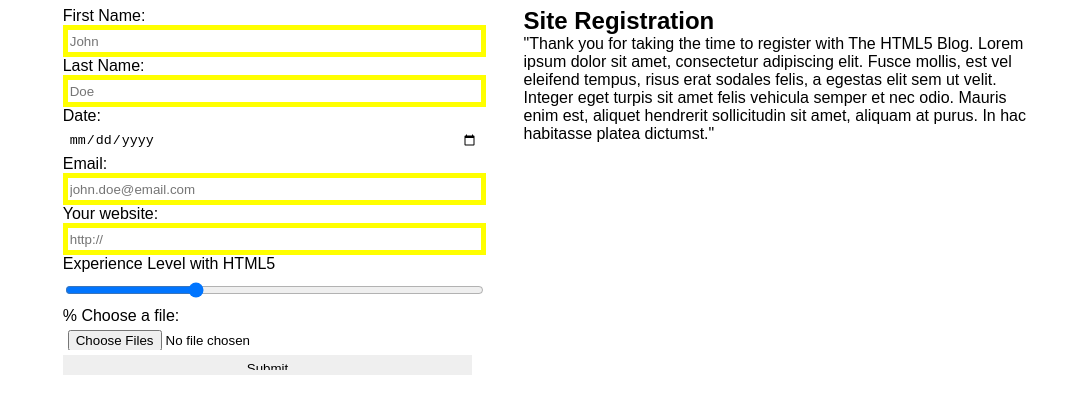
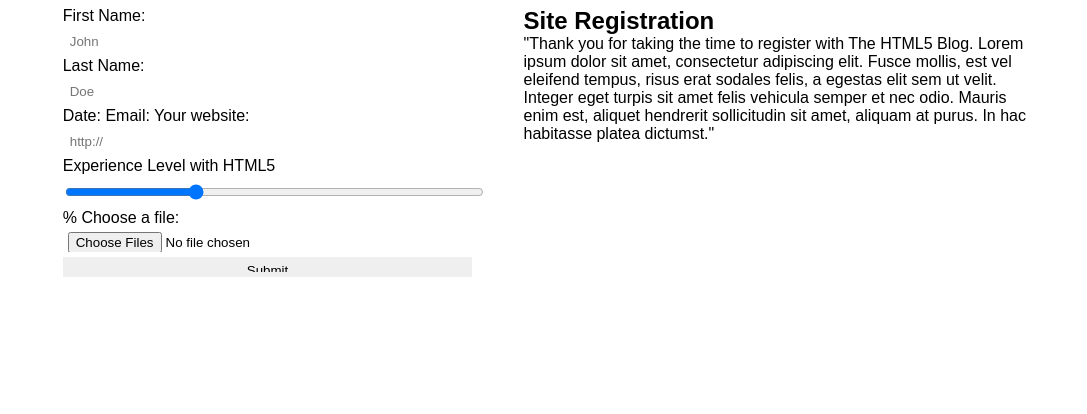
Before and after one commit to alexisgo/mobile-labs, a plain HTML site: page mobile-form/test.html in a window 1280 px wide. Shown: the part 74-488 px from the top of the page, without its empty margins (96-1183 px from the left). Drawn offline with Linux system fonts and the light colour scheme.

Commit message:
changing starting files, adding TO DO comments

```diff
--- a/mobile-form/style.css
+++ b/mobile-form/style.css
@@ -121,18 +121,34 @@ input{
   border: 5px solid transparent;
 }
 
-/* Extra CSS3 to add to our form */
-input:required{
-  border: 5px solid yellow;
+/* TO DO #1:
+- Let's add a selector to style the input element when
+its in the required state.
+- Give it a 5px solid yellow border. */
+
+/* add in input selector*/ {
+
 }
 
-input:focus:valid:required, input:valid:required{
-  border: 5px solid green;
+/* TO DO #2:
+- Let's add another selector to style the input element when
+(1) it has focus, is valid, and is rquired.
+(2) is valid and required
+In both cases, give it a 5px solid GREEN border. */
+
+/* add in input selector*/ {
+
 }
 
-input:focus:invalid{
-  border: 5px solid red;
+/* TO DO #3:
+- Let's add a final selector to style the input element when
+its in the invalid state.
+- Give it a 5px solid red border. */
+
+/* add in input selector*/ {
+
 }
+
 
 /* Desktop styles */
 @media only screen and (min-width: 480px) {
--- a/mobile-form/test.html
+++ b/mobile-form/test.html
@@ -25,10 +25,9 @@
         <label>Last Name:</label>
         <input type="text" placeholder="Doe" required title="Please enter your Last Name." >
         <label>Date:</label>
-        <input type="date" id="datepicker">
+        <!-- TO DO #1: Add in a date  input element here-->
         <label>Email:</label>
-        <input type="email" id="mail" placeholder="john.doe@email.com" required>
-        <!-- We want to get the first name, the last name, the birthdate, the email, the website (URL) and the experience level with HTML5 -->
+        <!-- TO DO #2: Add in an email input type element here. give it a placeholder and make it required -->
         <label>Your website:</label>
         <input type="url" id="url" placeholder="http://" required>
         <label>Experience Level with HTML5</label>
@@ -36,7 +35,10 @@
         <span id="slidervalue"></span>%
 
         <label>Choose a file:</label>
-        <input type="file" id="files" accept="image/*" multiple>
+        <!-- TO DO #3: Modify this input type=file to accept only images (hint: add the attribute:
+          accept="image/*"
+        ) -->
+        <input type="file" id="files" multiple>
         <input type="submit">
       </form>
     </section>
```
